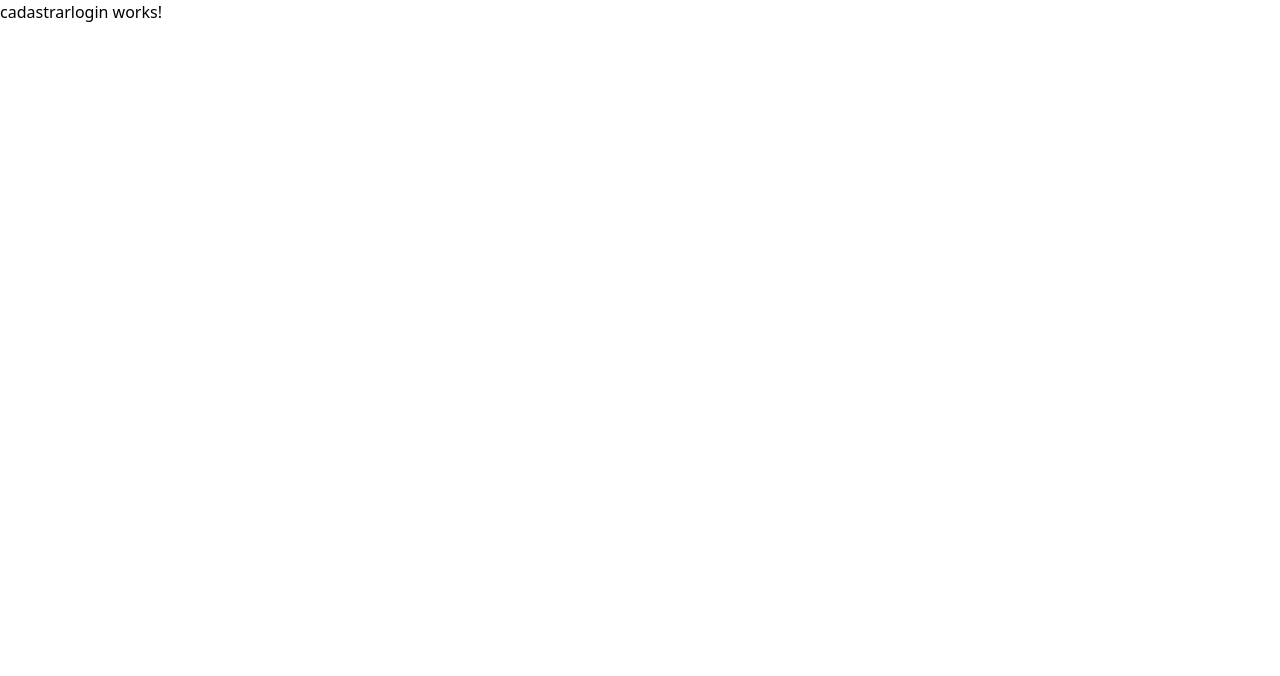
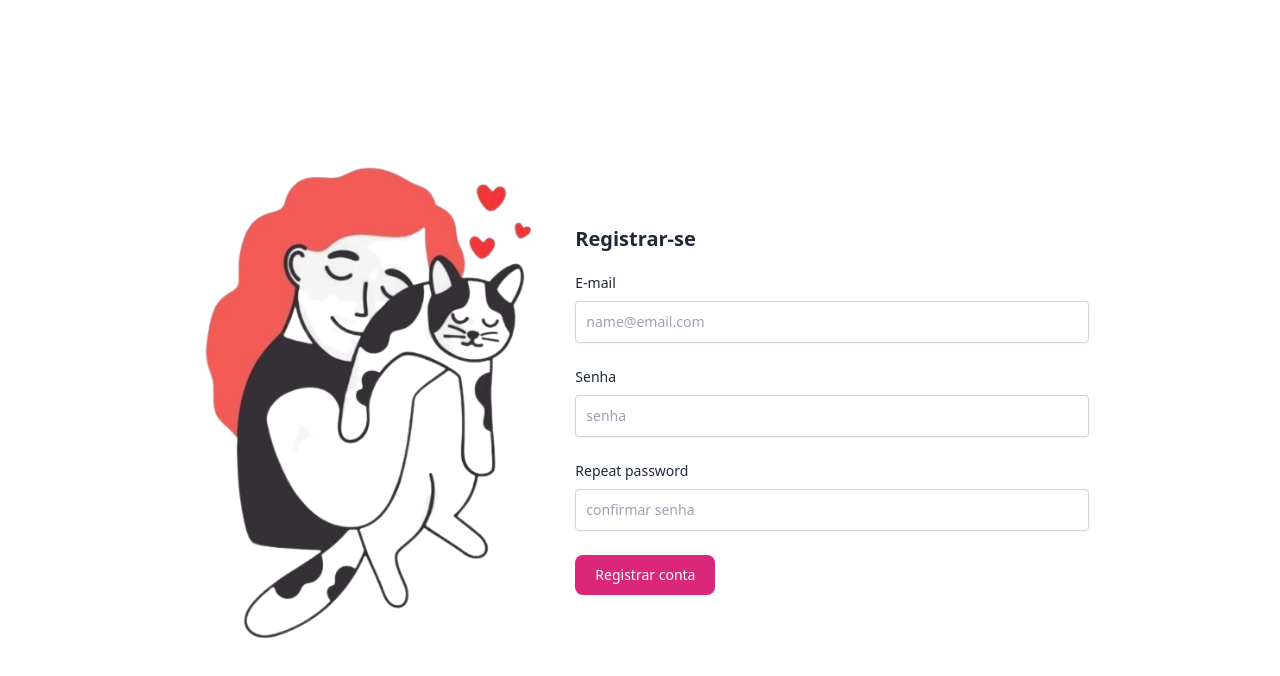
Before and after one commit to samanthazenezi/perfilpet, an Angular app: page /cadastro/login in a window 1280 px wide. Shown: the top 676 px of the page. Built offline with nearby package versions, Linux system fonts and the light colour scheme.

Commit message:
componente registrar conta

```diff
--- a/src/app/app-routing.module.ts
+++ b/src/app/app-routing.module.ts
@@ -1,14 +1,12 @@
+import { LoginComponent } from './pages/login/login.component';
 import { PerfilComponent } from './pages/perfil/perfil.component';
 import { CadastrarpetComponent } from './pages/cadastrarpet/cadastrarpet.component';
 import { CadastrarloginComponent } from './pages/cadastrarlogin/cadastrarlogin.component';
-import { LoginComponent } from './pages/login/login.component';
-import { StartComponent } from './pages/start/start.component';
 import { NgModule } from '@angular/core';
 import { RouterModule, Routes } from '@angular/router';
 
 const routes: Routes = [
-  { path: "", component: StartComponent },
-  { path:"login", component: LoginComponent },
+  { path: "", component: LoginComponent },
   { path: "cadastro/login", component:CadastrarloginComponent },
   { path: "cadastrar/pet", component: CadastrarpetComponent },
   { path: "perfil", component: PerfilComponent }
--- a/src/app/app.module.ts
+++ b/src/app/app.module.ts
@@ -3,7 +3,6 @@ import { BrowserModule } from '@angular/platform-browser';
 
 import { AppRoutingModule } from './app-routing.module';
 import { AppComponent } from './app.component';
-import { StartComponent } from './pages/start/start.component';
 import { LoginComponent } from './pages/login/login.component';
 import { CadastrarloginComponent } from './pages/cadastrarlogin/cadastrarlogin.component';
 import { PerfilComponent } from './pages/perfil/perfil.component';
@@ -13,7 +12,6 @@ import { MenuComponent } from './components/menu/menu.component';
 @NgModule({
   declarations: [
     AppComponent,
-    StartComponent,
     LoginComponent,
     CadastrarloginComponent,
     PerfilComponent,
--- a/src/app/pages/cadastrarlogin/cadastrarlogin.component.html
+++ b/src/app/pages/cadastrarlogin/cadastrarlogin.component.html
@@ -1 +1,28 @@
-<p>cadastrarlogin works!</p>
+<section class="h-screen">
+    <div class="px-6 h-full text-gray-800">
+        <div class="flex justify-center items-center flex-wrap h-full g-6">
+            <div class="grow-0 shrink-1 md:shrink-0 basis-auto md:mb-0">
+                <img src="assets/image1.png" class="w-96"/>
+            </div>
+            <div class="md:w-5/12 mb-12 md:mb-0">
+                <h1 class="text-xl font-bold py-5">Registrar-se</h1>
+
+                <form>
+                    <div class="mb-6">
+                    <label for="email" class="block mb-2 text-sm font-medium text-gray-800">E-mail</label>
+                    <input type="email" id="email" class="shadow-sm bg-white border border-gray-300 text-gray-800 text-sm rounded focus:ring-pink-500 focus:border-pink-500 block w-full p-2.5 outline-none" placeholder="name@email.com" required>
+                    </div>
+                    <div class="mb-6">
+                    <label for="password" class="block mb-2 text-sm font-medium text-gray-800">Senha</label>
+                    <input type="password" id="password" class="shadow-sm bg-white border border-gray-300 text-gray-800 text-sm rounded focus:ring-pink-500 focus:border-pink-500 block w-full p-2.5 outline-none" placeholder="senha" required>
+                    </div>
+                    <div class="mb-6">
+                    <label for="repeat-password" class="block mb-2 text-sm font-medium text-gray-800 dark:text-white">Repeat password</label>
+                    <input type="password" id="repeat-password" class="shadow-sm bg-white border border-gray-300 text-gray-800 text-sm rounded focus:ring-pink-500 focus:border-pink-500 block w-full p-2.5 outline-none" placeholder="confirmar senha" required>
+                    </div>
+                    <button type="submit" class="text-white bg-pink-600 hover:bg-pink-500 focus:ring-4 focus:outline-none focus:ring-pink-300 font-medium rounded-lg text-sm px-5 py-2.5 text-center">Registrar conta</button>
+                </form>
+            </div>
+        </div>
+    </div>
+</section>
--- a/src/app/pages/start/start.component.html
+++ /dev/null
@@ -1 +0,0 @@
-<p>start works!</p>
--- a/src/app/pages/start/start.component.ts
+++ /dev/null
@@ -1,15 +0,0 @@
-import { Component, OnInit } from '@angular/core';
-
-@Component({
-  selector: 'app-start',
-  templateUrl: './start.component.html',
-  styleUrls: ['./start.component.css']
-})
-export class StartComponent implements OnInit {
-
-  constructor() { }
-
-  ngOnInit(): void {
-  }
-
-}
```
Also changed, not shown: src/app/pages/start/start.component.css (deleted), 1 other file (tests, documents, lock files or other folders).
